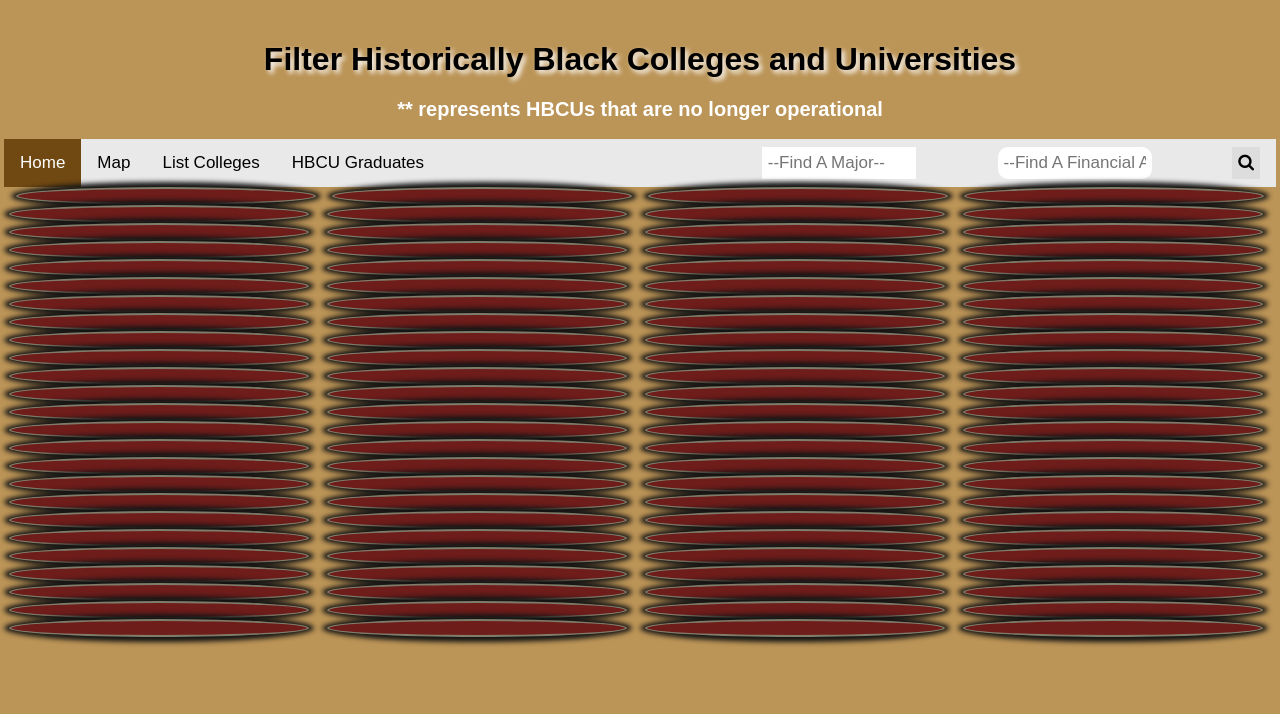
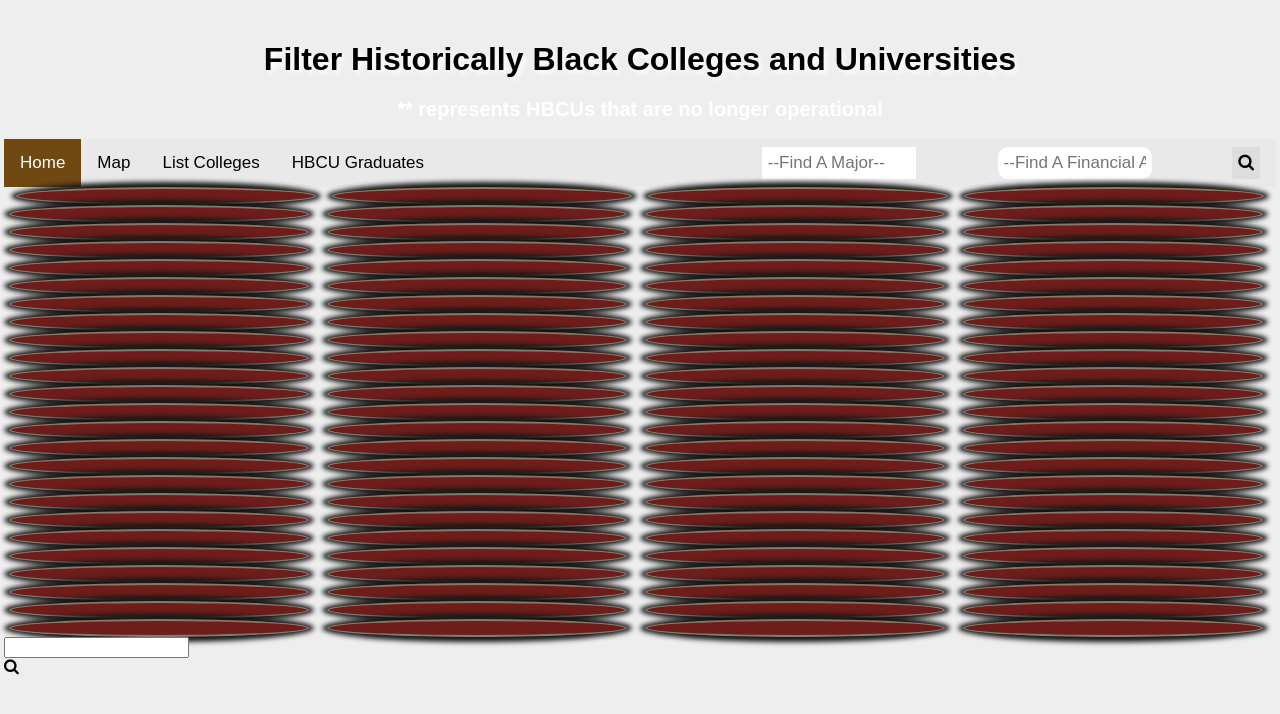
Before and after one commit to NicholeMatters/HBCU4U, a Django app: page /hbcu/filter in a window 1280 px wide. Shown: the top 714 px of the page. Run offline with Django 3.2, Linux system fonts and the light colour scheme; data comes from the database, SQL or seed files in the repository; parts of the project's set-up code (start-up, migrations or seed data) failed here and were passed over.

Commit message:
background and font color changed

```diff
--- a/hbcu/templates/hbcu/filter.html
+++ b/hbcu/templates/hbcu/filter.html
@@ -52,6 +52,32 @@
 <button onclick="topFunction()" id="myBtn" title="Go to top">Top</button>
 </div>
 
+
+  <div class="form-row">
+      <div class "form-groun col-12">
+          <div class="input-group">
+                <input class="form-control py-2 border-right-0 border" tyoe="">
+                <span cladd="input-group-append">
+                    <div class="input-group-text bg-transparent">
+                        <i class="fa fa-search"></i>
+                    </div>
+                </span>
+          </div>
+      </div>
+  </div>
+
+
+
+
+
+
+
+
+
+
+
+
+
 <!--
 MAJORS
 <select class="select_filter">
--- a/static/css/styles.css
+++ b/static/css/styles.css
@@ -38,18 +38,18 @@ a.main {
 }
 
 body {
-  background: #BB9457;
+  background: #EEEEEE;
 }
 a {
   text-align: center;
   color: black;
 }
 .intro {
-  background: #6f1d1b;
+  background:#EEEEEE;
   text-align:justify;
   border-bottom-left-radius: 10%;
   border-top-right-radius: 10%;
-  color: white;
+  color: #3B2B1B;
   width: 80%;
   /* padding: 1rem; */
   border-width: 10px;
```
